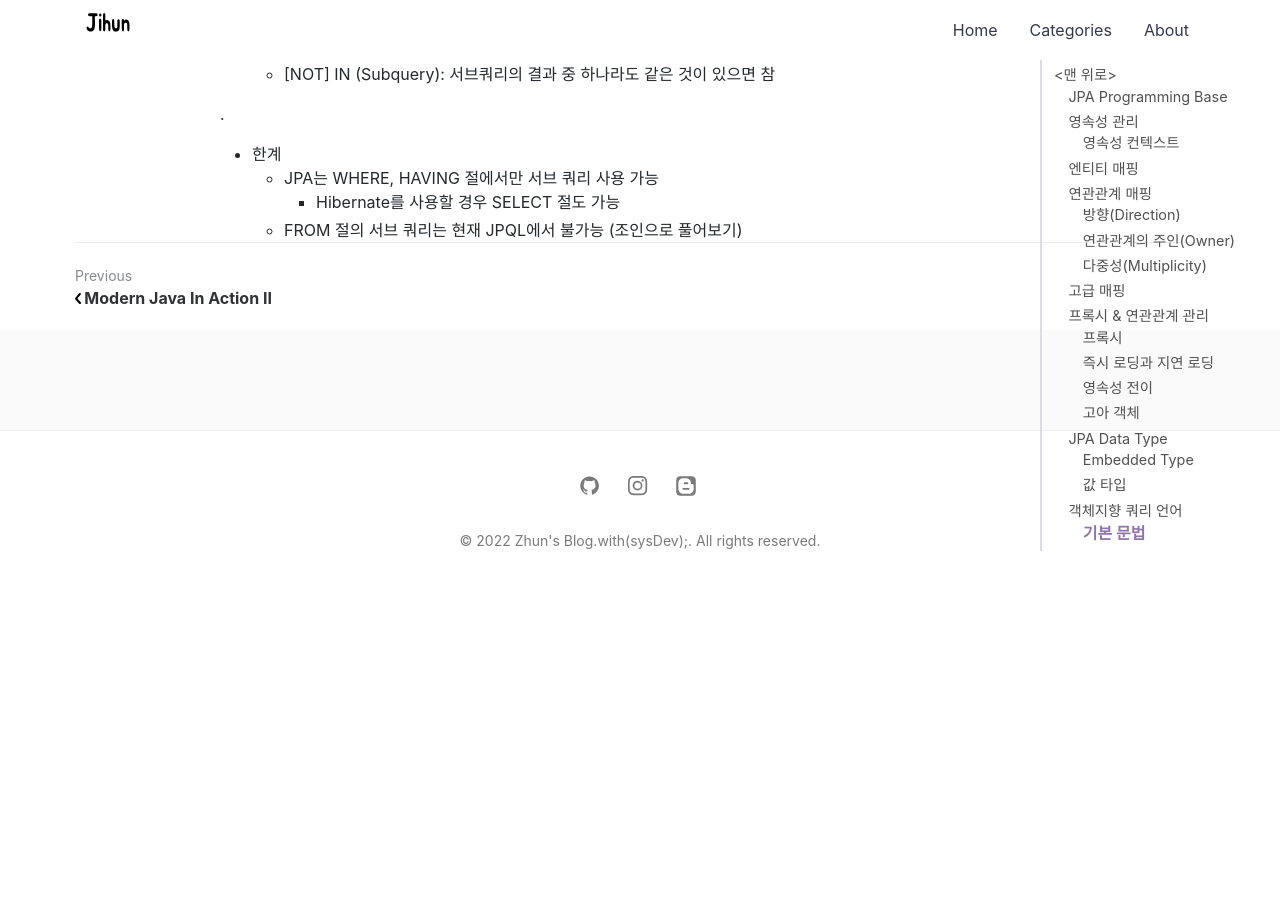
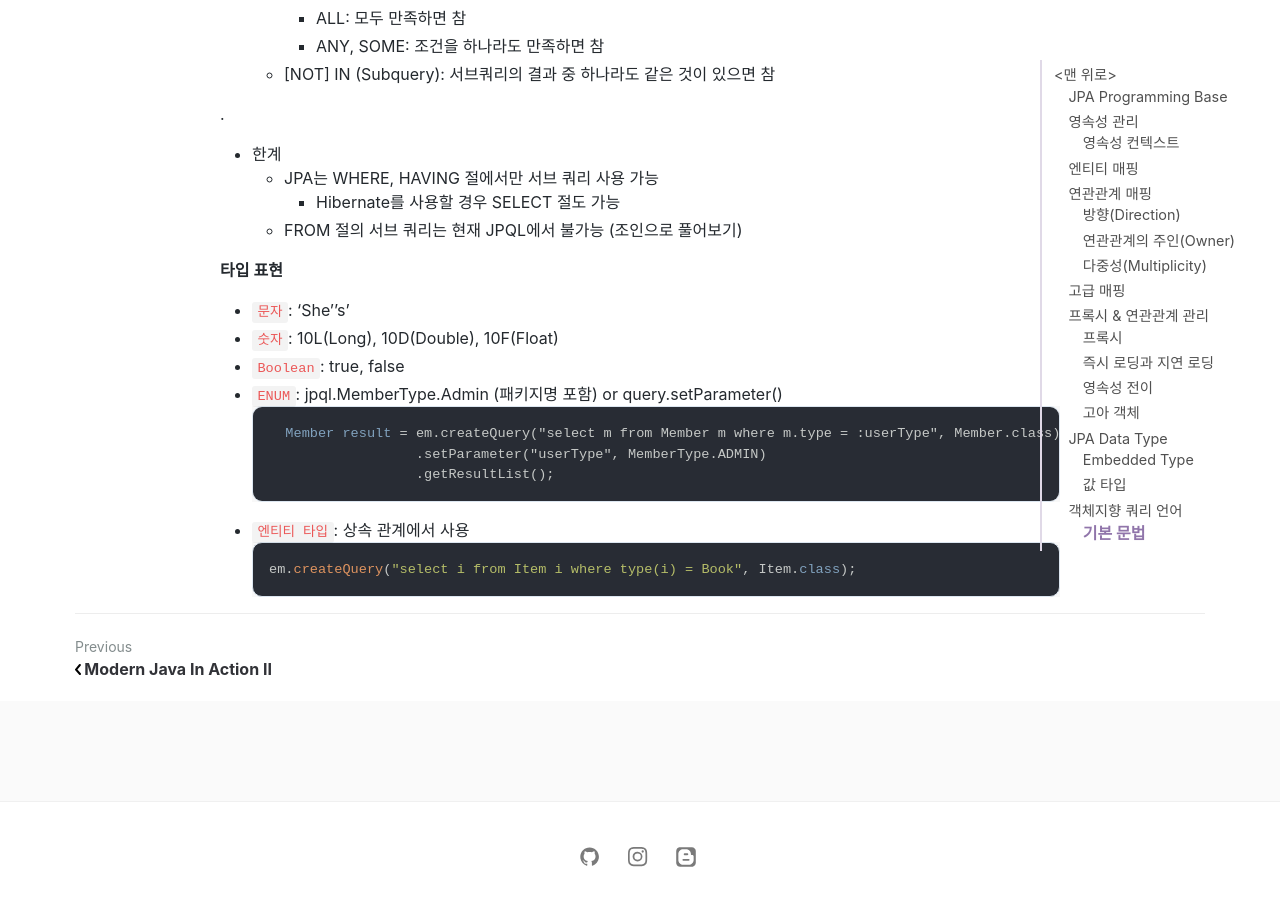
Before and after one commit to jihunparkme/jihunparkme.github.io, a Jekyll site: the page built from _posts/2022-03-29-JPA-Programming-base.md, in a window 1280 px wide and 900 px high, scrolled down 25637 px. Built offline with Jekyll 4.4.1, drawn with Linux system fonts in a browser that asks for light colours; nearby versions of some CDN libraries; comment, search, counter and statistics services are not loaded; before the commit the page ends 26233 px from its top, so only the background shows below that; some of the changed text lies outside the part shown.

Commit message:
[객체지향 쿼리 언어1] JPQL 타입 표현과 기타식

````diff
--- a/_posts/2022-03-29-JPA-Programming-base.md
+++ b/_posts/2022-03-29-JPA-Programming-base.md
@@ -1065,3 +1065,19 @@ where m.age > (select avg(m2.age) from Member m2)
   - JPA는 WHERE, HAVING 절에서만 서브 쿼리 사용 가능
     - Hibernate를 사용할 경우 SELECT 절도 가능
   - FROM 절의 서브 쿼리는 현재 JPQL에서 불가능 (조인으로 풀어보기)
+
+**타입 표현**
+
+- `문자`: 'She''s'
+- `숫자`: 10L(Long), 10D(Double), 10F(Float)
+- `Boolean`: true, false
+- `ENUM`: jpql.MemberType.Admin (패키지명 포함) or query.setParameter()
+    ```java
+    Member result = em.createQuery("select m from Member m where m.type = :userType", Member.class)
+                    .setParameter("userType", MemberType.ADMIN)
+                    .getResultList();
+    ```
+- `엔티티 타입`: 상속 관계에서 사용
+  ```java
+  em.createQuery("select i from Item i where type(i) = Book", Item.class);
+  ```
````
